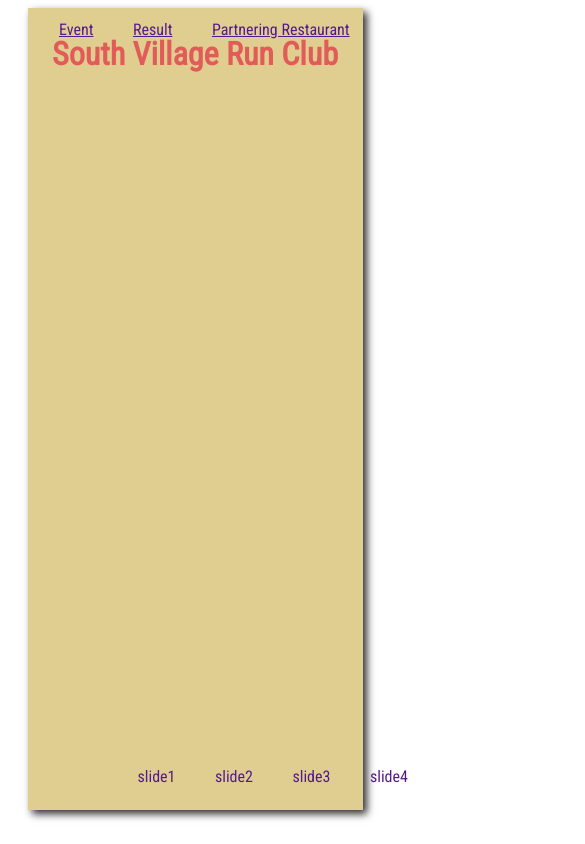
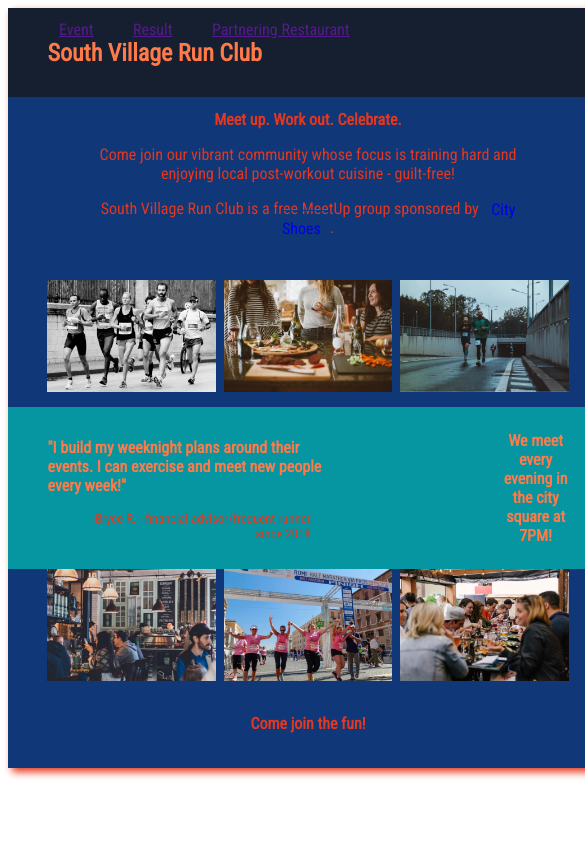
Before and after one commit to dlimbert/directorio-principal, a plain HTML site: page CSS-JS/2ndProject/index.html in a window 390 px wide. Shown: the top 844 px of the page, 585 px wide, since content can reach past the window. Drawn offline with Linux system fonts and the light colour scheme.

Commit message:
actualizacion 3/25/2023

```diff
--- a/CSS-JS/2ndProject/index.html
+++ b/CSS-JS/2ndProject/index.html
@@ -18,43 +18,57 @@
         </nav>
     </header>
     <main>
-        <section class="bloque" id="firstColor">
-            <h1 class="mainTit">South Village Run Club</h1>
+        <section class="bloque firstColor" id="slide0">
+            <h1>South Village Run Club</h1>
         </section>
-        <section class="bloque thirdColor" id="slide1">
-            <div class="subSelector">
+        <section class="bloque secondColor" id="slide1">
+            <div class="textBloc">
                 <h2>Meet up. Work out. Celebrate.</h2>
                 <p>Come join our vibrant community whose focus is training hard and enjoying local post-workout cuisine - guilt-free!</p>
                 <p>South Village Run Club is a free MeetUp group sponsored by <a href="#" id="navLink">City Shoes</a>.</p>
-                <picture class="bloFot">
+            </div>
+            <div class="picBloc">
+                <picture>
                     <img class="img1" src="./img/runners-grayscale.webp" alt="">
+                </picture>
+                <picture>
                     <img class="img1" src="./img/meetup-wine.webp" alt="">
+                </picture>
+                <picture>
                     <img class="img1" src="./img/tunnel-runners.webp" alt="">
                 </picture>
             </div>
         </section>
-        <section class="bloque secondColor" id="slide2">
+        <section class="bloque thirdColor" id="slide2">
             <div class="testimonyBlok">
                 <h3>"I build my weeknight plans around their events. I can exercise and meet new people every week!"</h3>
                 <p>-Bryce R. - financial advisor/frequent runner since 2018</p>
             </div>
         </section>
-        <section class="bloque thirdColor" id="slide3">
-            <div class="subSelector">
-                <picture class="bloFot">
-                    <img class="img1" src="./img/coffeshop.webp" alt="">
-                    <img class="img1" src="./img/marathon-runners.webp" alt="">
-                    <img class="img1" src="./img/hangouts.webp" alt="">
+        <section class="bloque secondColor" id="slide3">
+            <div class="picBloc">
+                <picture>
+                    <img class="img2" src="./img/coffeshop.webp" alt="">
                 </picture>
-                <h2 class="bloTit">Come join the fun!</h2>
+                <picture>
+                    <img class="img2" src="./img/marathon-runners.webp" alt="">
+                </picture>
+                <picture>
+                    <img class="img2" src="./img/hangouts.webp" alt="">
+                </picture>
+            </div>
+            <div class="textBloc">
+                <h2>Come join the fun!</h2>
             </div>
         </section>
-        <section class="bloque secondColor" id="slide4">
-            <div class="endSelect">
-                <picture class="bloFot">
-                    <img class="img2" src="./img/runners-church.webp" alt="">
+        <section class="bloque thirdColor" id="slide4">
+            <div class="picBloc">
+                <picture>
+                    <img class="img3" src="./img/runners-church.webp" alt="">
                 </picture>
-                <h2 class="bloTit">We meet every evening in the city square at 7PM!</h2>
+            </div>
+            <div class="textBloc">
+                <h2>We meet every evening in the city square at 7PM!</h2>
             </div>
         </section>
     </main>
--- a/CSS-JS/2ndProject/styles.css
+++ b/CSS-JS/2ndProject/styles.css
@@ -3,51 +3,68 @@
     font-family:'Roboto Condensed',Arial, sans-serif;
     font-size: 1rem;
     font-weight: 400;
-    --mainBG: #E0CE90;
-    --secondBG: #84E19B;
-    --thirdBG: #6E7DEB;
-    --mainTxt: #E15B58;
-    --secondTxt: #2E2E33;
-    --thirdTxt: ;
+    --mainBG: #151F30;
+    --secondBG: #103778;
+    --thirdBG: #0596A2;
+    --mainTxt: #FF7A48;
+    --secondTxt: #E3371E;
+    --thirdTxt: #2E2E33;
     --indexHidden: -1;
     --indexShow: 1;
 }
 
 main {
-    max-width: 90svw;
-    margin: 1svh 5svw;
-    box-shadow: .5svh .5svh 2svw var(--secondTxt);
+    max-width: 1280px;
+    min-width: 600px;
+    width: 90vw;
+    margin-inline: auto;
+    box-shadow: .5vh .5vh 2vw var(--secondTxt);
     position: relative;
 }
 
-#firstColor {
+@media screen and (max-width: 1024px) {
+    main {
+        width: 95vw;
+        height: 90vh;
+        display: flex;
+        flex-wrap: wrap;
+    }
+}
+    @media screen and (max-width: 640px) {
+    main {
+        flex-wrap: no-wrap;
+    }
+}
+
+.firstColor {
     background-color: var(--mainBG);
+    color: var(--mainTxt);
 }
 
 .secondColor {
     background-color: var(--secondBG);
+    color: var(--secondTxt);
 }
 
 .thirdColor {
     background-color: var(--thirdBG);
+    color: var(--mainTxt)
 }
 
 h1 {
     font-size: 4rem;
-    color: var(--mainTxt);
 }
 
 h2 {
     font-size: 3rem;
-    color: var(--secondTxt);
 }
 
 h3 {
     font-size: 2rem;
-    color: var(--mainTxt);
 }
 
 h1+h2+h3 {
+
     padding: 0 10ch;
 }
 
@@ -115,10 +132,47 @@ p {
 }
 
 .bloque {
+    display: flex;
     height: 95svh;
-    display: flex;
+    gap: 2ch;
+    padding: 0 5ch;
+}
+
+#slide0, #slide2 {
     justify-content: center;
     align-items: center;
+}
+
+#slide1, #slide3 {
+    flex-direction: column;
+    justify-content: center;
+    align-items: center;
+}
+
+#slide4 {
+    justify-content: center;
+    align-items: center;
+}
+
+.textBloc {
+    text-align: center;
+}
+
+.picBloc {
+    gap: 5ch;
+    display: flex;
+    justify-content: space-between;
+    align-items: center;
+}
+
+img {
+    max-width: 100%;
+    flex: 1;
+    height: auto;
+}
+
+.img3 {
+    max-height: 80vh;
 }
 
 #slide1, #slide2, #slide3, #slide4 {
@@ -128,77 +182,88 @@ p {
     z-index: var(--indexHidden);
 }
 
-.bloque > * {
-    flex: 1;
-    text-align: center;
-    justify-content: center;
-}
-
-.subSelector {
-    color: var(--secondTxt);
-}
-
-.bloTit {
-    padding-top: 5svw;
-}
-
-.bloFot {
-    display: grid;
-    grid-template-columns: repeat(3, 1fr);
-    gap: 2ch;
-    padding: 0 5ch;
-}
-
-.bloFot > .img1 {
-    width: 100%;
-    max-width: 600px;
-}
-.bloFot > .img2 {
-    width: 100%;
-    max-width: 1200px;
-    grid-column-start: 2;
-}
-
-#sC1:hover {
-    border: 3px solid red;
-}
-
-@media screen and (max-width: 960px) {
+@media screen and (max-width: 1024px) {
     header > .navMain {
         width: 100vw;
         padding: 5ch 0 0 5ch;
     }
-    .main {
-        width: 0;
-        margin: 0;
+    .bloque {
+        height: auto;
+        flex: 1;
+        display: flex;
     }
-    .bloque {
-        margin: 0 auto;
-        display: flex;
-        flex-direction: column;
+    .bloque>* {
+        flex: 1;
     }
-    .bloque>.mainTit {
+    #slide0 {
+        flex: 100%;
+    }
+    #slide1 {
+        flex: 1 100%;
+        order: 1;
+    }
+    #slide2 {
+        flex: 2;
+        order: 2;
+    }
+    #slide3 {
+        flex: 1 100%;
+        order: 4;
+    }
+    #slide4 {
+        flex: 1;
+        order: 3;
+    }
+    #slide1, #slide2, #slide3, #slide4 {
+        position: relative;
+        top: 0;
+        left: 0;
+        z-index: var(--indexHidden);
+    }
+    h1 {
         font-size: 2.5rem;
     }
-    .bloque > .bloTit {
-        font-size: 2rem;
+    h2, h3 {
+        font-size: 1.5rem;
     }
-    footer > .navMain {
+    .picBloc {
+        gap: 2ch;
+    }
+    footer > .navMain, .pageNav {
         display: none;
     }
 }
 
-@media screen and (max-width: 620px) {
-    .bloque>.mainTit {
-        font-size: 2rem;
+@media screen and (max-width: 640px) {
+    #slide0 {
+        flex: 100%;
     }
-    .bloque > .bloTit {
+    #slide1 {
+        flex: 1 100%;
+        order: 1;
+    }
+    #slide2 {
+        flex: 2;
+        order: 2;
+    }
+    #slide3 {
+        flex: 1 100%;
+        order: 4;
+    }
+    #slide4 {
+        flex: 1;
+        order: 3;
+    }
+        h1 {
         font-size: 1.5rem;
     }
-        .testimonyBlok > h1 {
-        font-size: 1.5rem;
-    }
-    header > .navMain > ul > li {
+    h2, h3 {
         font-size: 1rem;
     }
+    .picBloc {
+        gap: 1ch;
+    }
+    .img3 {
+        display: none;
+    }
 }
```
Also changed, not shown: 1 other file.
